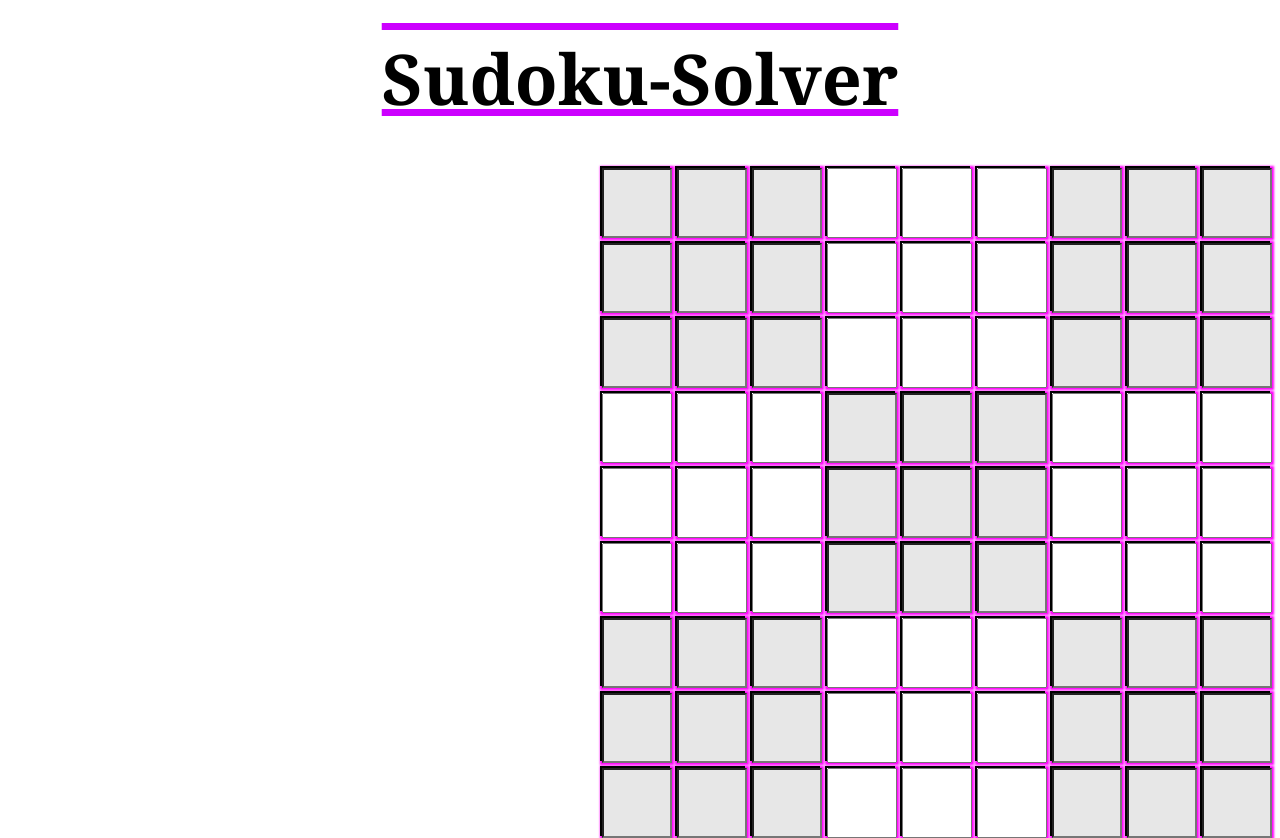
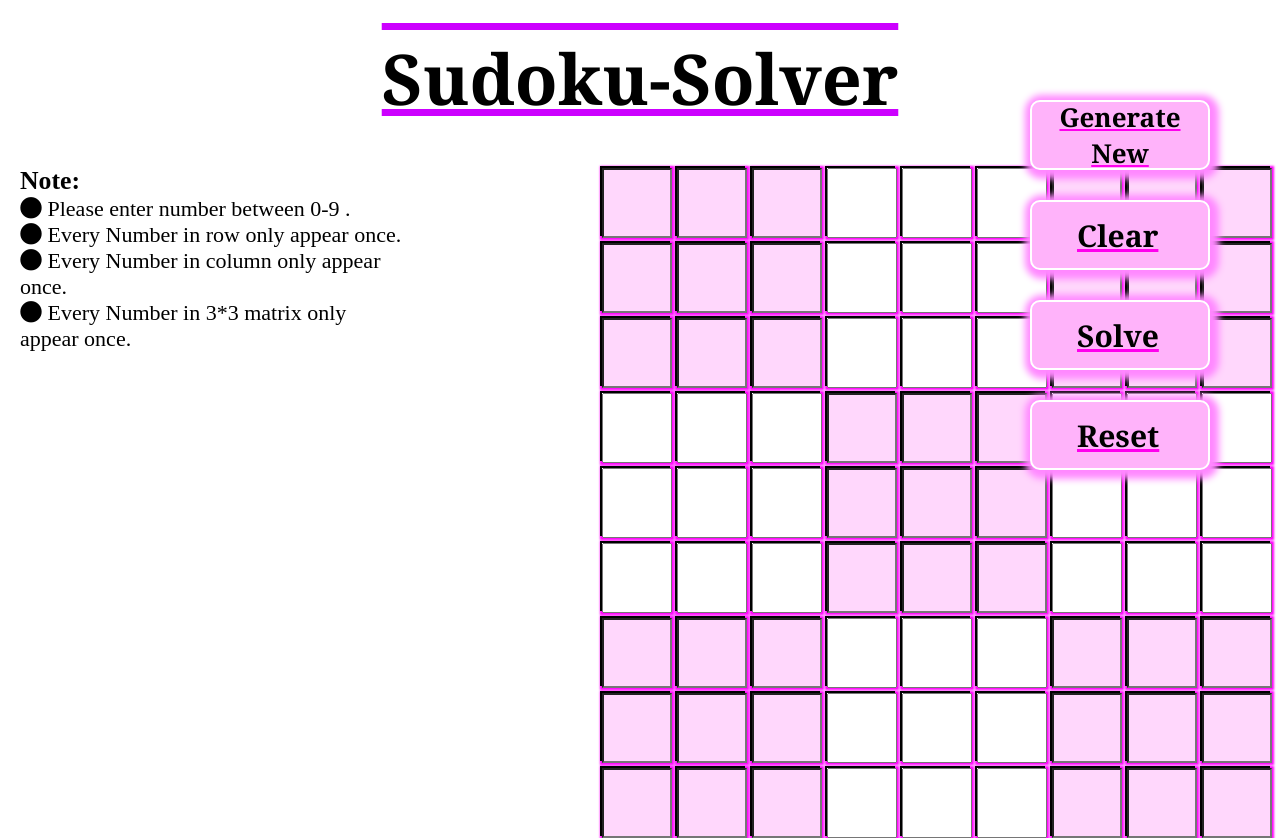
Before and after one commit to Sejalkathane/Sudoku-Solver, a plain HTML site: page index.html in a window 1280 px wide. Drawn offline with Linux system fonts and the light colour scheme.

Commit message:
design finishe

```diff
--- a/index.html
+++ b/index.html
@@ -5,84 +5,29 @@
     <meta http-equiv="X-UA-Compatible" content="IE=edge" />
     <meta name="viewport" content="width=device-width, initial-scale=1.0" />
     <title>CSS Grid Rows and gaps</title>
+    <link rel="stylesheet" href="style.css">
+    <link rel="stylesheet" href="https://cdnjs.cloudflare.com/ajax/libs/font-awesome/5.15.3/css/all.min.css" />
 
-    <style>
-      * {
-        margin: 0;
-        padding: 0;
-        box-sizing: border-box;
-        border-spacing: 0;
-
-      }
-
-
-      .sudoku-solver {
-        margin: auto;
-        width: 50%;
-      }
-
-      .grid {
-        display: grid;
-        grid-template-rows: 1fr 1fr 1fr;
-        grid-auto-rows: 2fr;
-        /* grid-template-columns: 1fr ;
-        grid-template-rows: 1fr ; */
-        grid-template-columns: repeat(9, 2fr);
-        grid-template-rows: repeat(9, 2fr);
-        grid-gap: 5px;
-        margin: auto;
-        /* width: 80px; */
-        margin-left: 600px;
-        margin-right: 500px;
-        background-color: rgb(255, 215, 255);
-
-      }
-      .box {
-        background-color: rgb(255, 255, 255);
-        border: 2px solid black;
-        /* margin: 3px; */
-
-        height: 70px;
-        /* width: 70px; */
-        width: 70px;
-        text-align: center;
-        margin: auto;
-        /* padding: 50px; */
-        box-shadow: 2px 2px 2px 2px rgb(255, 0, 251);
-      }
-
-      .box input:hover{
-        box-shadow: inset 2px 2px 20px 20px rgb(255, 142, 253);
-      }
-
-      h1{
-        text-align: center;
-        margin-top: 30px;
-        margin-bottom: 40px;
-        font-size: 70px;
-        font-family: Georgia, 'Times New Roman', Times, serif;
-        text-decoration: overline underline rgb(204, 0, 255);
-      }
-
-      input{
-        height: 70px;
-        /* width: 70px; */
-        width: 70px;
-        text-align: center;
-        font-size: 50px;
-      }
-
-      .grid .box-1 input{
-         background-color: rgb(231, 231, 231);
-      }
-
-    </style>
 
   </head>
   <body>
     <div>
        <h1> Sudoku-Solver</h1>
     </div>
+
+
+    <div class="inst">
+        <h3>Note:</h3>
+        <div class="fa fa-circle point"></div>  Please enter number between 0-9 .
+        <br>
+        <div class="fa fa-circle point"></div> Every Number in row only appear once.
+        <br>
+         <div class="fa fa-circle point"></div> Every Number in column only appear once.
+        <br>
+        <div class="fa fa-circle point"></div> Every Number in 3*3 matrix only appear once.
+
+    </div>
+
     <div class="grid">
       <div class="box box-1"><input type="number" min="1" max="9"></div>
       <div class="box box-1"><input type="number" min="1" max="9"></div>
@@ -175,5 +120,15 @@
       <div class="box box-1"><input type="number" min="1" max="9"></div>
 
     </div>
+
+    <div class="btn-cl">
+        <button class="btn">Generate New</button>
+        <button class="btn1">Clear</button>
+        <button class="btn1">Solve</button>
+        <button class="btn1">Reset</button>
+
+    </div>
+
+
   </body>
 </html>
--- /dev/null
+++ b/style.css
@@ -0,0 +1,150 @@
+* {
+  margin: 0;
+  padding: 0;
+  box-sizing: border-box;
+  border-spacing: 0;
+}
+
+.sudoku-solver {
+  margin: auto;
+  width: 50%;
+}
+
+.grid {
+  display: grid;
+  grid-template-rows: 1fr 1fr 1fr;
+  grid-auto-rows: 2fr;
+  /* grid-template-columns: 1fr ;
+    grid-template-rows: 1fr ; */
+  grid-template-columns: repeat(9, 2fr);
+  grid-template-rows: repeat(9, 2fr);
+  grid-gap: 5px;
+  margin: auto;
+  /* width: 80px; */
+  margin-left: 600px;
+  margin-right: 500px;
+  background-color: rgb(255, 181, 255);
+}
+.box {
+  background-color: rgb(255, 255, 255);
+  border: 2px solid black;
+  /* margin: 3px; */
+
+  height: 70px;
+  /* width: 70px; */
+  width: 70px;
+  text-align: center;
+  margin: auto;
+  /* padding: 50px; */
+  box-shadow: 2px 2px 2px 2px rgb(255, 0, 251);
+}
+
+.box input:hover {
+  box-shadow: inset 2px 2px 20px 20px rgb(255, 142, 253);
+}
+
+h1 {
+  text-align: center;
+  margin-top: 30px;
+  margin-bottom: 40px;
+  font-size: 70px;
+  font-family: Georgia, "Times New Roman", Times, serif;
+  text-decoration: overline underline rgb(204, 0, 255);
+}
+
+input {
+  height: 70px;
+  /* width: 70px; */
+  width: 70px;
+  text-align: center;
+  font-size: 50px;
+}
+
+.grid .box-1 input {
+  background-color: rgb(255, 215, 252);
+}
+
+.inst {
+  /* text-align: center; */
+  /* margin-bottom: 20px; */
+  font-size: 22px;
+  width: 30%;
+  margin-left: 20px;
+  /* height: 25px; */
+  position: -webkit-sticky;
+  position: sticky;
+  top: 0;
+  float: left;
+}
+
+.icon-search {
+  display: inline-block;
+  font-family: "Font Awesome 5 Free";
+  font-weight: 900;
+  font-size: 20px;
+  color: #000000;
+}
+
+.btn-cl {
+  position: fixed;
+  top: 100px; /* Adjust the top position as desired */
+  right: 20px; /* Adjust the right position as desired */
+  /* width: 300px;
+    height: 200px;  */
+  /* background-color: #f1f1f1; */
+  /* border: 1px solid #ccc; */
+  /* padding: 10px;  */
+  margin-right: 50px;
+
+}
+
+.btn {
+  width: 180px;
+  height: 70px;
+  display: flex;
+  flex-direction: row;
+  margin-bottom: 30px;
+  font-size: 26px;
+  text-decoration: underline rgb(188, 188, 188);
+  border-radius: 10px;
+  font-family: Georgia, 'Times New Roman', Times, serif;
+  font-weight: bold;
+  text-align: center;
+  align-items: center;
+
+  background-color: rgb(255, 179, 250);
+  text-decoration: underline rgb(255, 0, 238);
+  border:2px solid white;
+  box-shadow: 2px 2px 7px 7px rgb(255, 136, 255);
+  cursor: pointer;
+}
+
+
+.btn1 {
+  width: 180px;
+  height: 70px;
+  display: flex;
+  flex-direction: row;
+  margin-bottom: 30px;
+  font-size: 30px;
+  text-decoration: underline rgb(255, 0, 238);
+  border-radius: 10px;
+  font-family: Georgia, 'Times New Roman', Times, serif;
+  font-weight: bold;
+  text-align: center;
+  align-items: center;
+  padding-left: 45px;
+
+  background-color: rgb(255, 179, 250);
+  border:2px solid white;
+  box-shadow: 2px 2px 7px 7px rgb(255, 136, 255);
+  cursor: pointer;
+}
+
+
+.btn:hover,.btn1:hover{
+  box-shadow: inset 2px 2px 5px 5px rgb(254, 254, 254);
+  border: 3px solid rgb(231, 0, 197);
+  text-decoration:double underline rgb(211, 28, 202);
+
+}
```
Also changed, not shown: no.png (added), script.js (line endings or trailing spaces).
